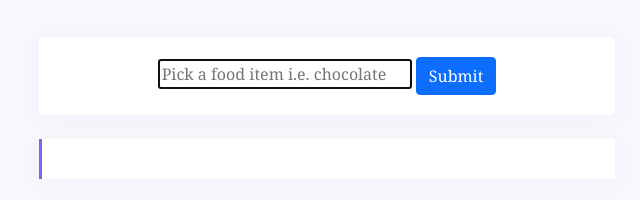
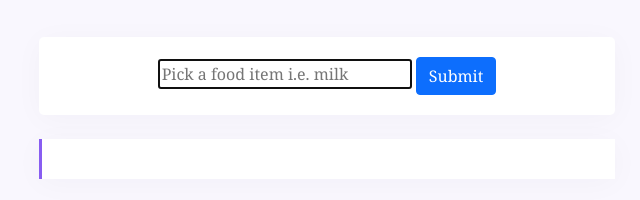
Before and after one commit to aenia12/AIA-Amin.AIProject, a plain HTML site: page index.html in a window 1280 px wide. Shown: the part 171-371 px from the top of the page, 313-953 px from the left. Drawn offline with nearby package versions, Linux system fonts and the light colour scheme.

Commit message:
Updated index.html

```diff
--- a/index.html
+++ b/index.html
@@ -28,7 +28,7 @@
             <form id="recipe-search-engine">
               <input
                 type="text"
-                placeholder="Pick a food item i.e. chocolate"
+                placeholder="Pick a food item i.e. milk"
                 autofocus
                 required
                 autocomplete="off"
```
